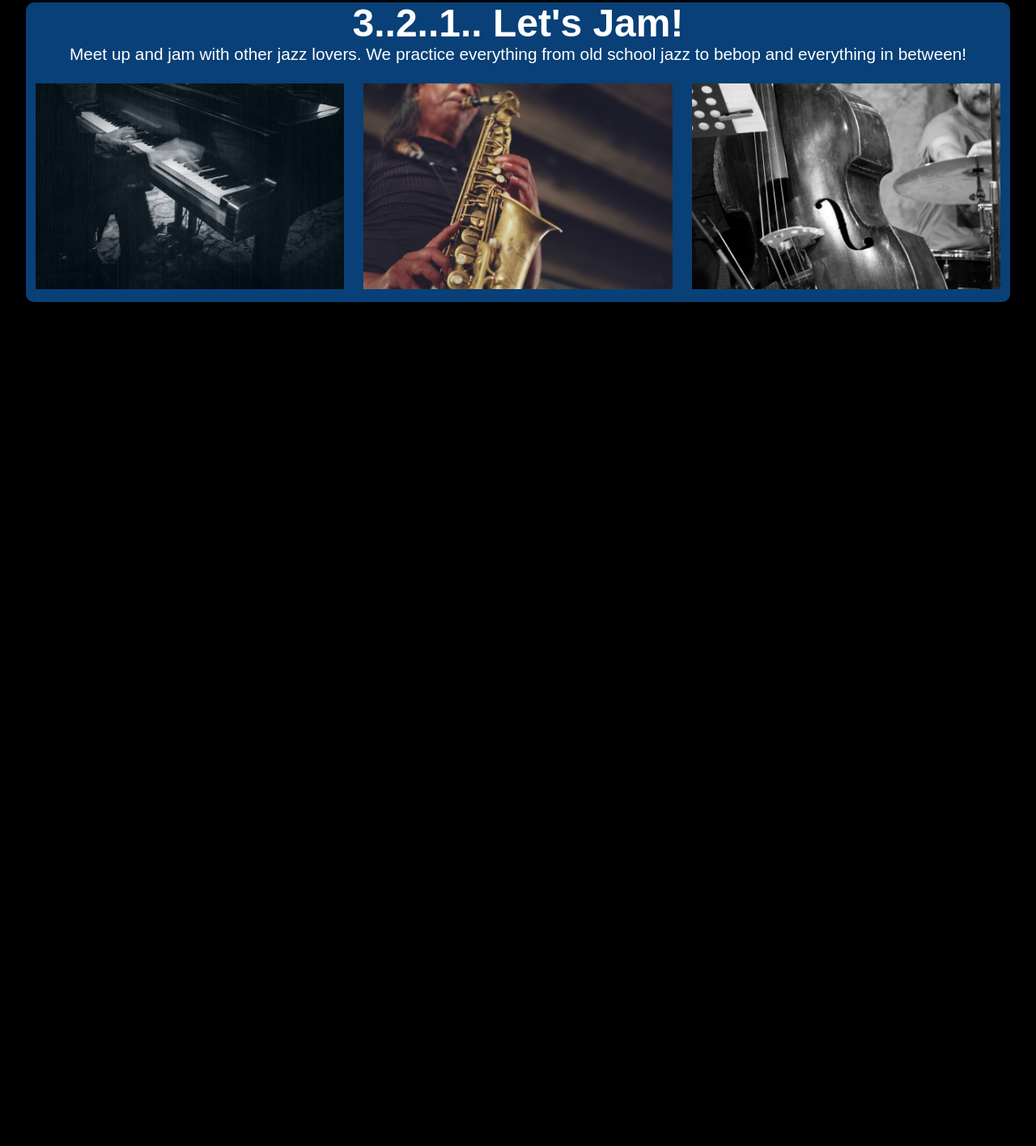
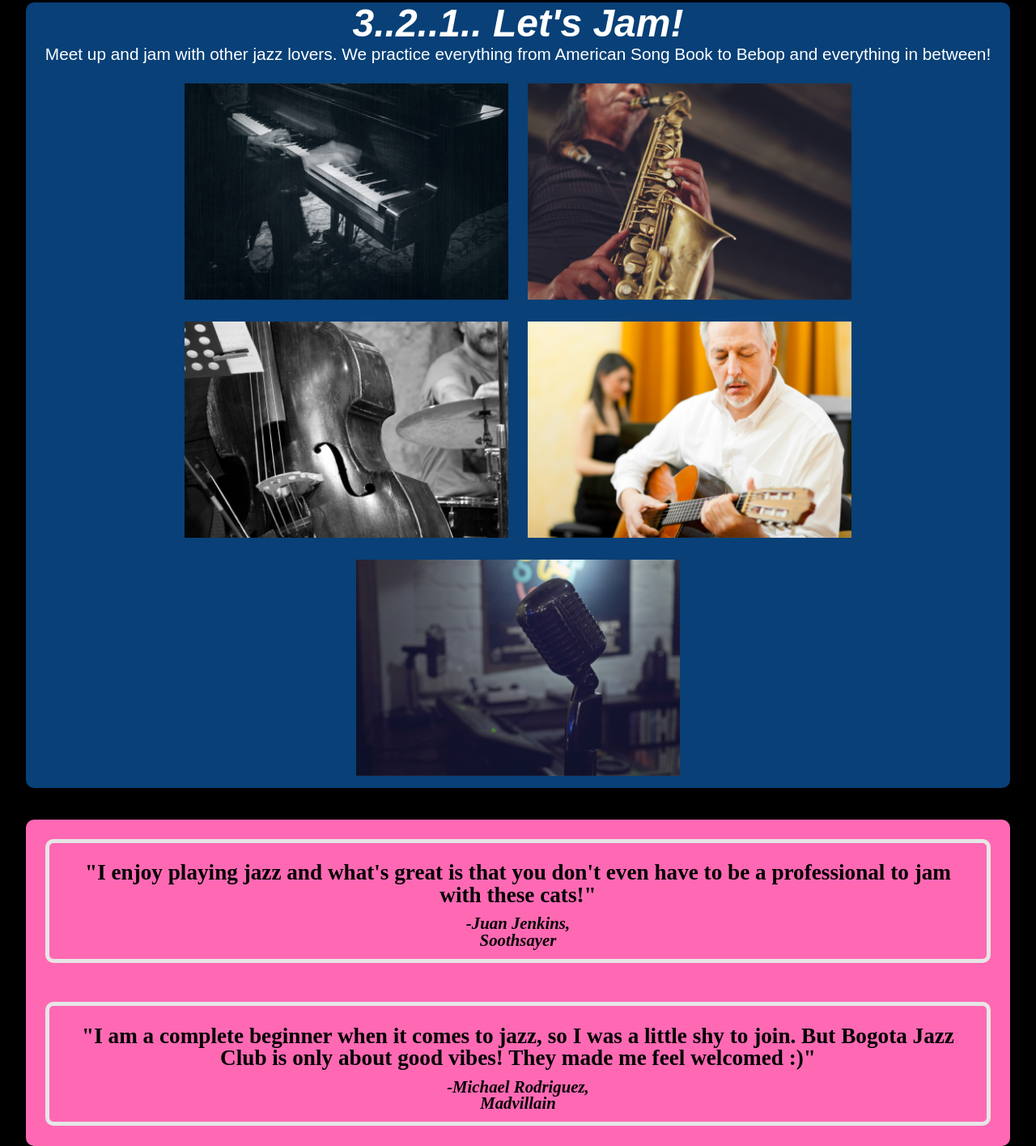
Before and after one commit to vernonroque/Bogota-Jazz-Club, a plain HTML site: page index.html in a window 1280 px wide. Shown: the part 855-2270 px from the top of the page at 81% size. Before the commit the page ends 1235 px from the top, so only its background shows below. Drawn offline with Linux system fonts and the light colour scheme.

Commit message:
add comments section

```diff
--- a/index.html
+++ b/index.html
@@ -39,11 +39,11 @@
             <h2>Life is Improvisation.</h2>
         </div>
     </section>
+    <!--Mission Statement-->
     <section class="mission_section">
         <div class="mission_text">
             <h2 class="title"> 3..2..1.. Let's Jam!</h2>
-           <!--- <h4 class="sub_text"></h4>-->
-            <p class="sub_text">Meet up and jam with other jazz lovers. We practice everything from old school jazz to bebop and everything in between!</p>
+            <p class="sub_text">Meet up and jam with other jazz lovers. We practice everything from American Song Book to Bebop and everything in between!</p>
         </div>
         <div class="mission_image_container">
             <div class="mission_image">
@@ -64,8 +64,31 @@
                     <h3 class="image_description"> It don't mean a thing if it ain't got that swing.</h3>
                 </div>
             </div>
-
-
+            <div class="mission_image">
+                <img class="actual_image" src ="images/mission/guitar_player.png" alt ="bass and drum player" width='822' height= '548'>
+                <div class="image_overlay">
+                    <h3 class="image_description"> Jazz shredding!</h3>
+                </div>
+            </div>
+            <div class="mission_image">
+                <img class="actual_image" src ="images/mission/microphone.png" alt ="bass and drum player" width='822' height= '548'>
+                <div class="image_overlay">
+                    <h3 class="image_description"> Singers wanted!</h3>
+                </div>
+            </div>
+        </div>
+    </section>
+    <!--Comments section-->
+    <section class = "comments_section">
+        <div class = "comment1">
+            <h3 class="actual_comment">"I enjoy playing jazz and what's great is that you don't even have to be a professional to jam with these cats!"</h3>
+            <h4 class="person"> -Juan Jenkins,</h4>
+            <h4 class="title">Soothsayer</h4>
+        </div>
+        <div class = "comment1">
+            <h3 class="actual_comment">"I am a complete beginner when it comes to jazz, so I was a little shy to join. But Bogota Jazz Club is only about good vibes! They made me feel welcomed :)"</h3>
+            <h4 class="person"> -Michael Rodriguez,</h4>
+            <h4 class="title">Madvillain</h4>
         </div>
     </section>
 
--- a/styles.css
+++ b/styles.css
@@ -186,33 +186,13 @@ nav a:hover{
     height:auto;
     margin:1%;
 }
-.mission_image2{
-    position:relative;
-    max-width: 822px;
-    height:auto;
-    margin:1%;
-}
 .actual_image{
     position:block;
     max-width:100%;
     height:auto;
 }
-.actual_image2{
-    position:block;
-    max-width:100%;
-    height:auto;
 
-}
 .image_description{
-    text-align:center;
-    font-size: 1.5rem;
-    height:100%;
-    display:flex;
-    flex-direction:column;
-    justify-content: center;
-    align-items: center;
-}
-.image_description2{
     text-align:center;
     font-size: 1.5rem;
     height:100%;
@@ -242,7 +222,43 @@ nav a:hover{
 .image_overlay:hover >*{
     transform:translateY(0);
 }
+/*comments section stylings */
+.comments_section{
+    width:95%;
+    height:auto;
+    display:flex;
+    flex-direction: column;
+    background-color:#FF69B4;
+    border-radius: 10px;
+    margin: 3% auto;
 
+}
+.comment1{
+    border: 2px solid #e6e6e6;
+    border-radius:10px;
+    margin:2%;
+    padding:1%;
+    border-width:thick;
+}
+.actual_comment{
+    padding:1%;
+    font-weight:600;
+    font-size:1.7rem;
+    color:black;
+    text-align:center;
+}
+.person{
+    font-weight:600;
+    font-size:1.3rem;
+    text-align:center;
+    font-style:italic;
+}
+.title{
+    font-weight:600;
+    font-size:1.3rem;
+    text-align:center;
+    font-style:italic;
+}
 
 @media only screen and (min-width:800px){
     /* nav stylings at 800px */
@@ -319,5 +335,10 @@ nav a:hover{
         display:flex;
         flex-direction:row;
         justify-content:center;
+        flex-wrap:wrap;
+    }
+    .mission_image{
+        max-width: 400px;
+        flex-basis:1200px;
     }
 }
```
Also changed, not shown: images/mission/guitar_player.png (added), images/mission/microphone.png (added).
